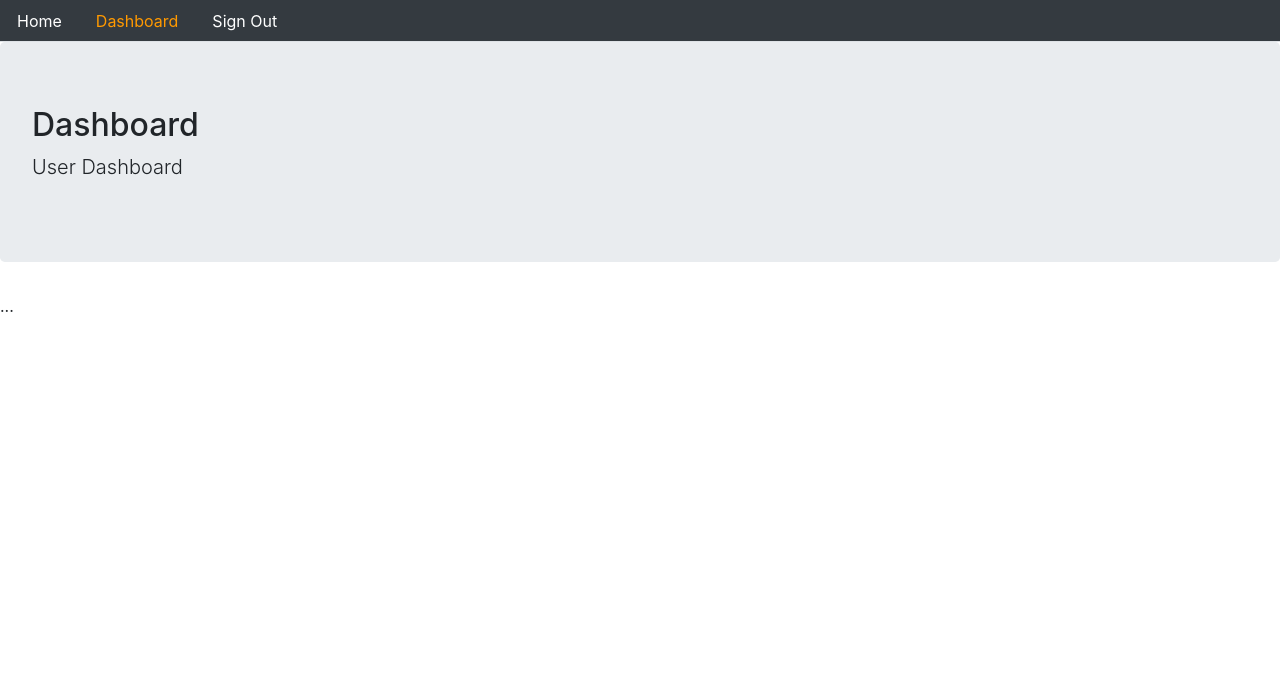
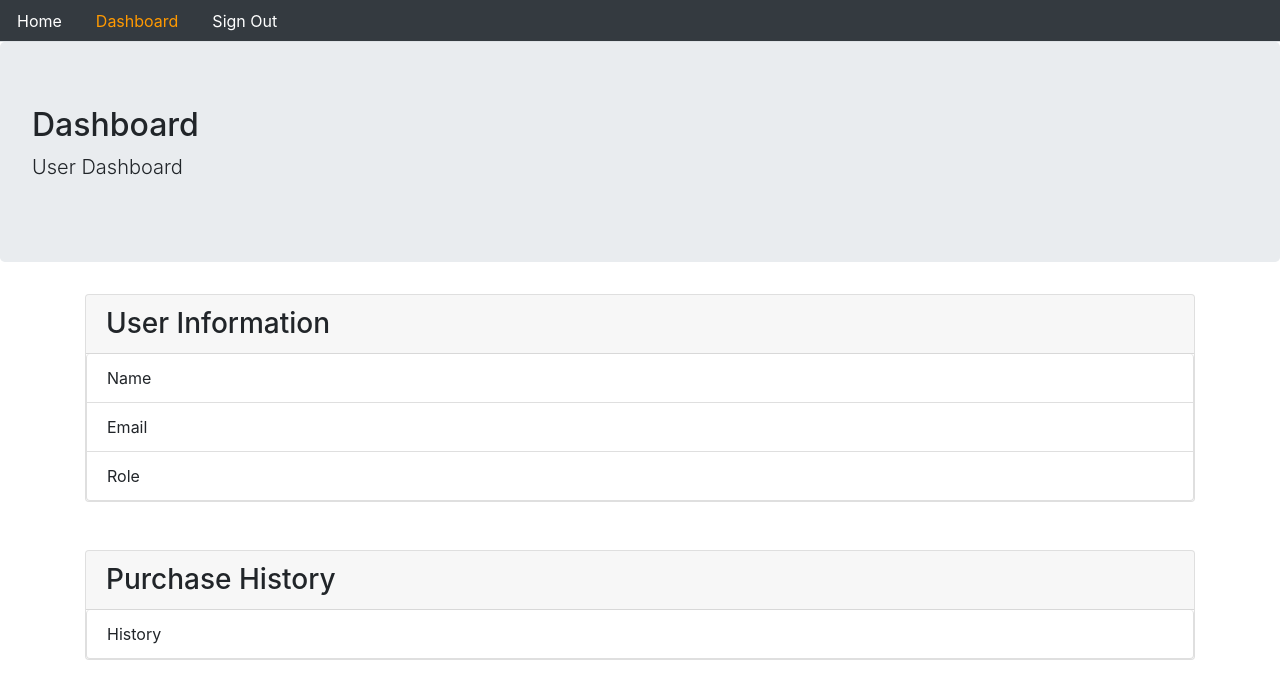
Before and after one commit to Lfritze/coincommerce, a React (Create React App) app in the folder frontend/: page /dashboard in a window 1280 px wide. Shown: the top 698 px of the page. Built offline with nearby package versions, Linux system fonts and the light colour scheme; no server answers; sample sign-in values are in the browser's storage.

Commit message:
setup Dashboard - name, email, role, purchase history

```diff
--- a/frontend/src/user/UserDashboard.js
+++ b/frontend/src/user/UserDashboard.js
@@ -1,10 +1,24 @@
 import React from 'react';
 import Layout from '../core/Layout';
+import {isAuthenticated} from '../auth/index';
 
 const Dashboard = () => {
   return (
-    <Layout title="Dashboard" description="User Dashboard">
-      ...
+    <Layout title="Dashboard" description="User Dashboard" className='container'>
+      <div className='card mb-5'>
+        <h3 className='card-header'>User Information</h3>
+        <ul className='list-group'>
+          <li className='list-group-item'>Name</li>
+          <li className='list-group-item'>Email</li>
+          <li className='list-group-item'>Role</li>
+        </ul>
+      </div>
+      <div className='card mb-5'>
+        <h3 className='card-header'>Purchase History</h3>
+        <ul className='list-group'>
+          <li className='list-group-item'>History</li>
+        </ul>
+      </div>
 
     </Layout>
   )
```
